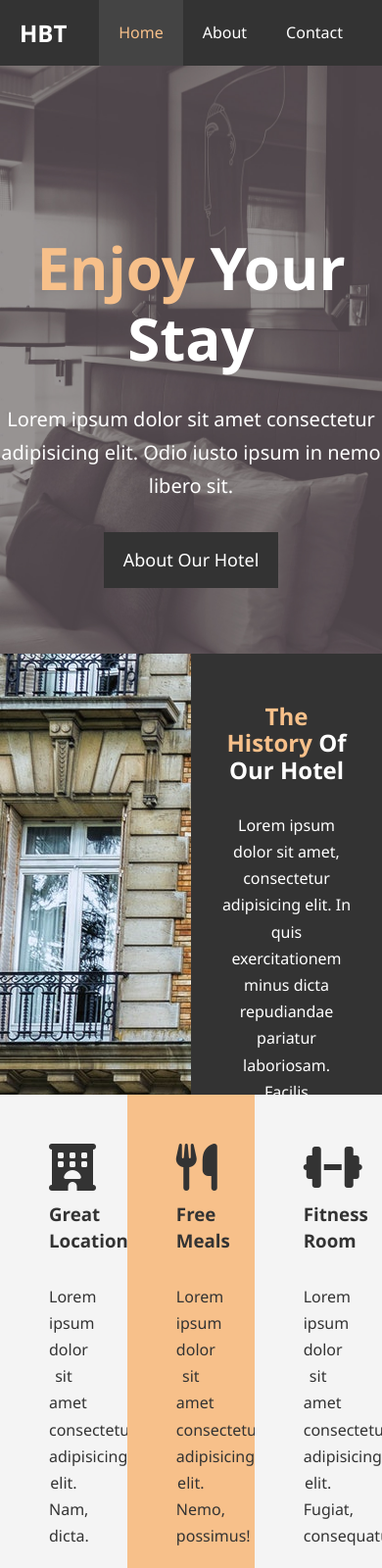
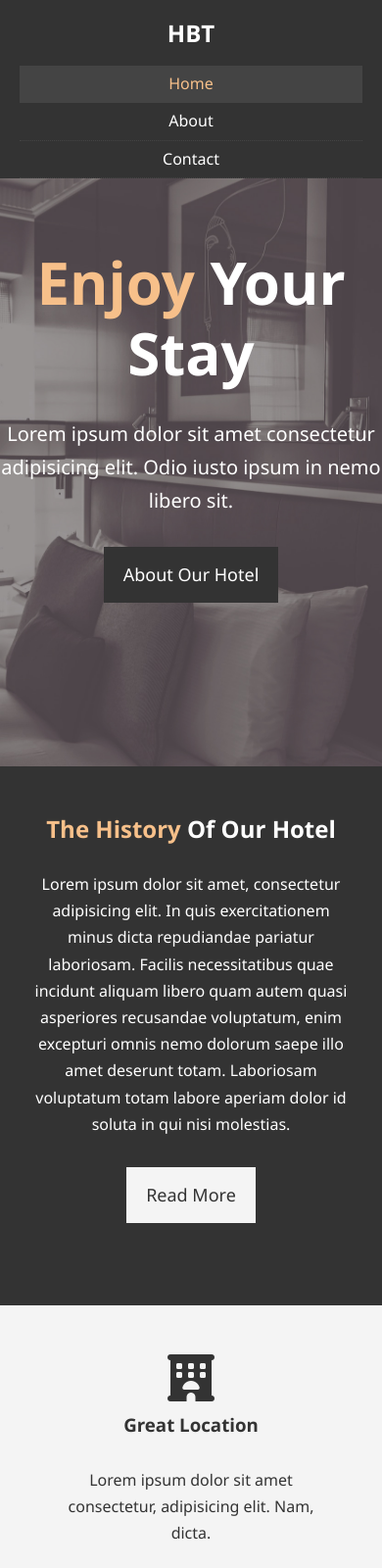
Before and after one commit to sharathnair007/Udemy---Modern-HTML-CSS-From-The-Beginning-Including-Sass-, a plain HTML site: page 4. Hotel Website/hotel_website/index.html in a window 390 px wide. Shown: the top 1600 px of the page at 98% size. Drawn offline with Linux system fonts and the light colour scheme.

Commit message:
Added mobile css for making the site responsive

```diff
--- a/4. Hotel Website/hotel_website/about.html
+++ b/4. Hotel Website/hotel_website/about.html
@@ -10,6 +10,7 @@
       content="hotel, hotels in boston, stays at Boston, best hotels in Boston"
     />
     <link rel="stylesheet" href="./css/style.css" />
+    <link rel="stylesheet" href="./css/mobile.css" media="screen and (max-width: 768px)"/>
     <title>Hotel BT | About</title>
   </head>
   <body>
--- /dev/null
+++ b/4. Hotel Website/hotel_website/css/mobile.css
@@ -0,0 +1,61 @@
+#navbar .logo {
+    float: none;
+    text-align: center;
+}
+
+#navbar ul,
+#navbar ul li {
+    float: none;
+}
+
+#navbar ul li a {
+    display: block;
+    padding: 5px;
+    border-bottom: dotted 1px #444;
+}
+
+/* Home Info */
+
+#home-info {
+    height: 550px;
+}
+
+#home-info .info-content{
+    width: 100%;
+    text-align: center;
+}
+
+#home-info .info-img{
+    display: none;
+}
+
+/* Boxes */
+.box {
+    float: none;
+    width: 100%;
+}
+
+/* About */
+#about-info .info-right,
+#about-info .info-left {
+    float: none;
+    width: 100%;
+}
+
+#about-info .info-right {
+    margin-top: 30px;
+}
+
+.l-heading {
+    text-align: center;
+}
+
+#contact-info .box{
+    border-bottom: 1px dotted #444;
+
+}
+
+#showcase .showcase-content {
+    padding-top: 70px;
+    padding-bottom: 30px;
+}
--- a/4. Hotel Website/hotel_website/index.html
+++ b/4. Hotel Website/hotel_website/index.html
@@ -11,6 +11,7 @@
     />
     <script src="https://kit.fontawesome.com/e45bbc5087.js" crossorigin="anonymous"></script>
     <link rel="stylesheet" href="./css/style.css" />
+    <link rel="stylesheet" href="./css/mobile.css" media="screen and (max-width: 768px)"/>
     <title>Hotel BT | Welcome</title>
   </head>
   <body>
```
Also changed, not shown: 4. Hotel Website/hotel_website/contact.html (+1 -0 lines).
